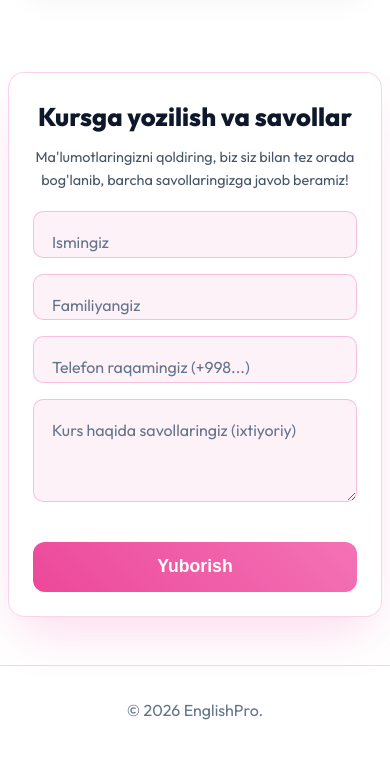
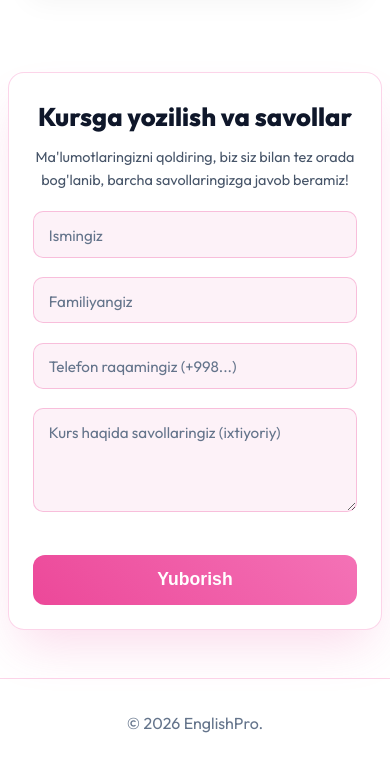
Before and after one commit to donykimg-design/NargizaxonTeacher, a plain HTML site: page index.html in a window 390 px wide. Shown: the part 3480-4248 px from the top of the page. Drawn offline with Linux system fonts and the light colour scheme.

Commit message:
Add files via upload

```diff
--- a/style.css
+++ b/style.css
@@ -237,8 +237,9 @@ footer { text-align: center; padding: 2rem; border-top: 1px solid var(--glass-bo
     .contact-container { padding: 1.5rem; border-radius: 16px; max-width: 100%; }
     .contact-container h2 { font-size: 1.6rem; margin-bottom: 0.5rem; }
     .contact-container p { font-size: 0.9rem; margin-bottom: 1.2rem; }
-    .contact-form { gap: 1rem; }
+    .contact-form { gap: 1.2rem; }
     .input-group input, .input-group textarea { padding: 0.8rem 1rem; font-size: 0.95rem; border-radius: 10px; }
+    .input-group label { top: 0.8rem; left: 1rem; font-size: 0.95rem; }
     .input-group textarea { min-height: 80px; }
     .btn-submit { padding: 0.9rem; font-size: 1.1rem; }
 }
```
